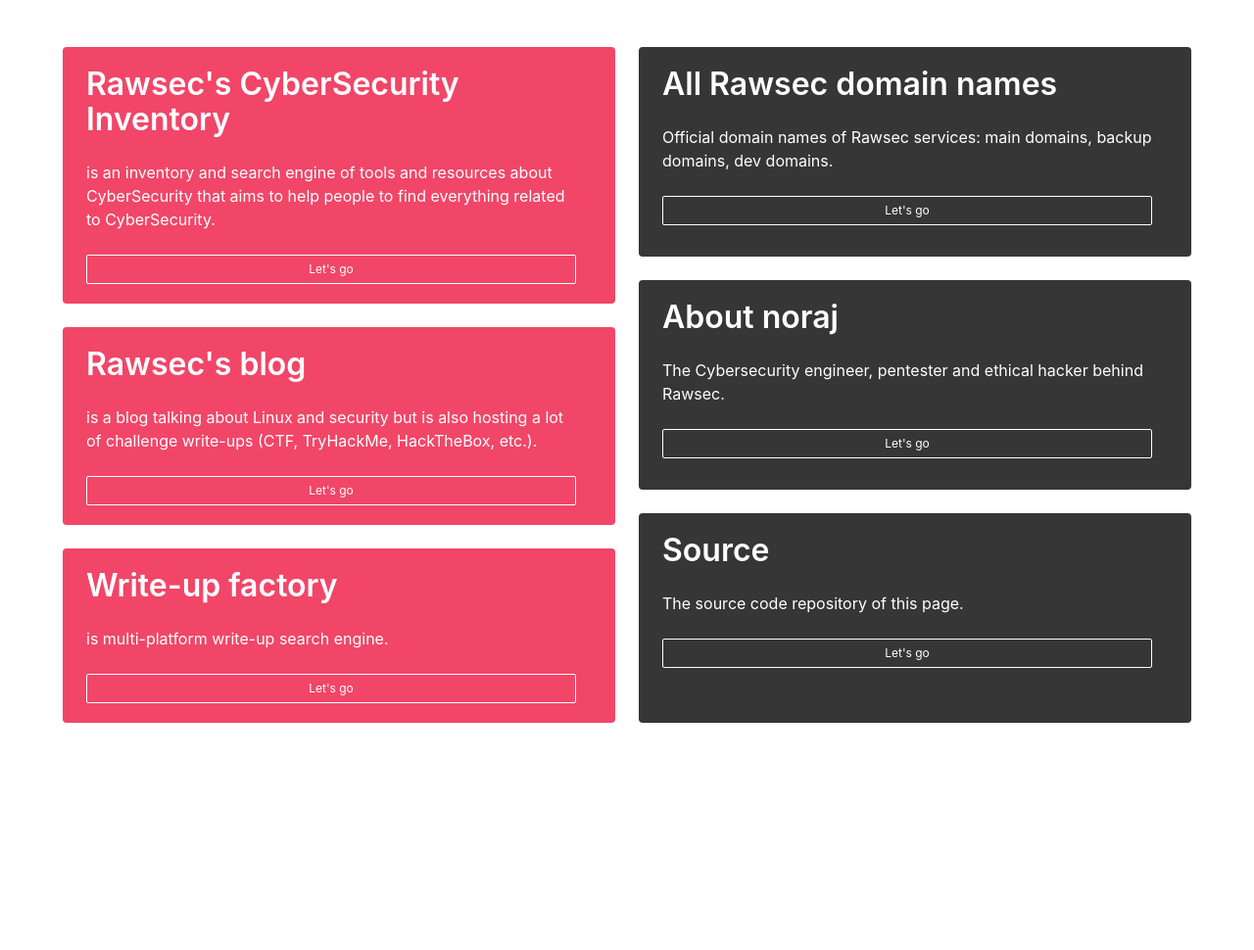
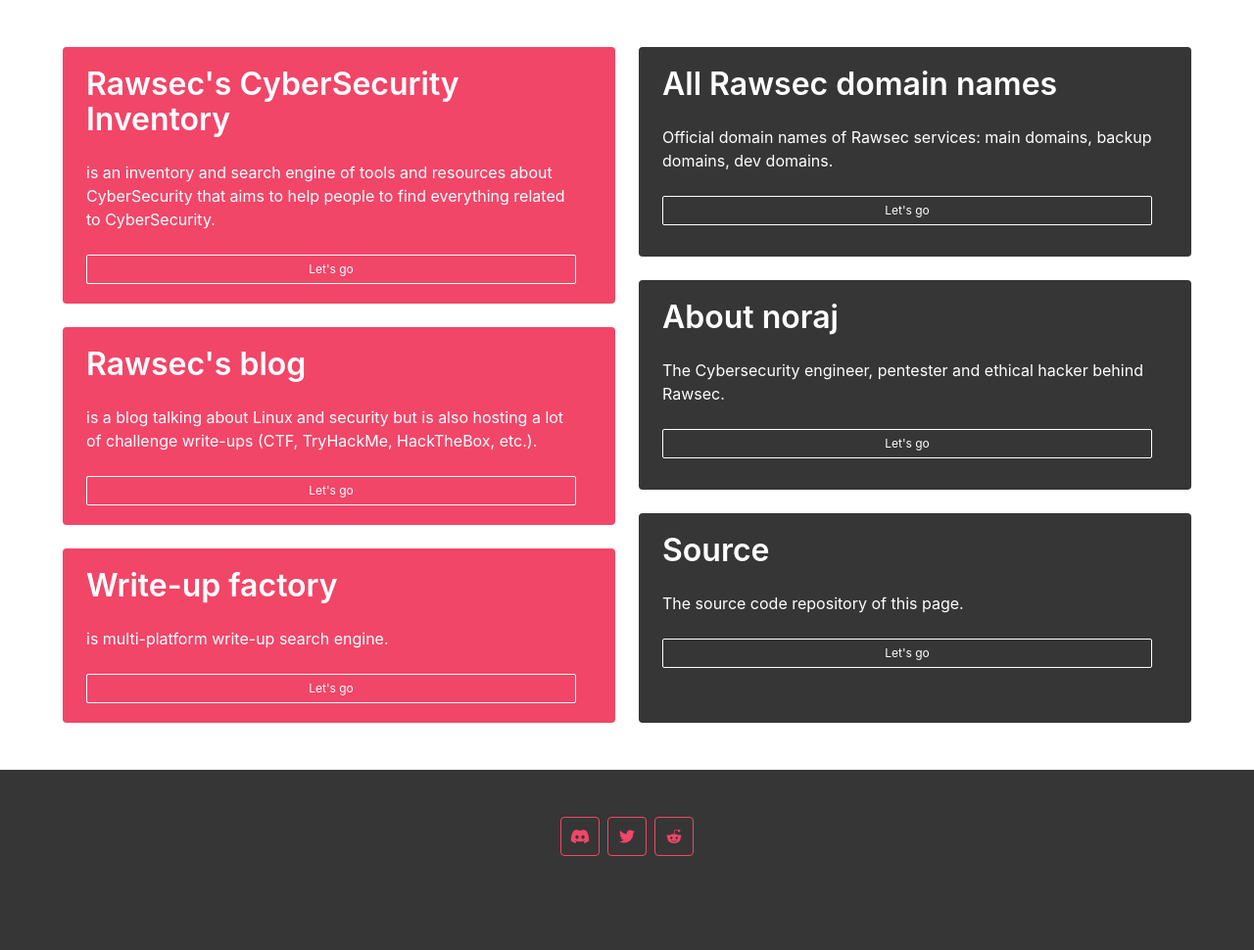
Before and after one commit to noraj/raw.pm, a plain HTML site: page docs/index.html in a window 1280 px wide. Shown: the whole page at 98% size. Before the commit the page ends 800 px from the top, so only its background shows below. Drawn offline with nearby package versions, Linux system fonts and the light colour scheme.

Commit message:
add social media links in footer

```diff
--- a/docs/index.html
+++ b/docs/index.html
@@ -4,7 +4,8 @@
     <meta charset="utf-8">
     <meta name="viewport" content="width=device-width, initial-scale=1">
     <title>raw.pm</title>
-    <link rel="stylesheet" href="https://cdn.jsdelivr.net/npm/bulma@0.9.2/css/bulma.min.css">
+    <link rel="stylesheet" href="https://cdn.jsdelivr.net/npm/bulma@0.9.2/css/bulma.min.css" integrity="sha256-O8SsQwDg1R10WnKJNyYgd9J3rlom+YSVcGbEF5RmfFk=" crossorigin="anonymous">
+    <link rel="stylesheet" href="https://cdnjs.cloudflare.com/ajax/libs/font-awesome/5.15.3/css/all.min.css" integrity="sha512-iBBXm8fW90+nuLcSKlbmrPcLa0OT92xO1BIsZ+ywDWZCvqsWgccV3gFoRBv0z+8dLJgyAHIhR35VZc2oM/gI1w==" crossorigin="anonymous" referrerpolicy="no-referrer" />
   </head>
   <body>
     <section class="section">
@@ -53,5 +54,28 @@
         </div>
       </div>
     </section>
+    <footer class="footer has-background-dark">
+      <nav class="level">
+        <div class="level-item has-text-centered">
+          <p class="buttons">
+            <a class="button is-link is-outlined is-danger" href="https://discord.gg/xvTb2vx" rel="noopener" target="_blank">
+              <span class="icon">
+                <i class="fab fa-discord"></i>
+              </span>
+            </a>
+            <a class="button is-link is-outlined is-danger" href="https://twitter.com/rawsec_cyber" rel="noopener" target="_blank">
+              <span class="icon">
+                <i class="fab fa-twitter"></i>
+              </span>
+            </a>
+            <a class="button is-link is-outlined is-danger" href="https://www.reddit.com/r/Rawsec" rel="noopener" target="_blank">
+              <span class="icon">
+                <i class="fab fa-reddit-alien"></i>
+              </span>
+            </a>
+          </p>
+        </div>
+      </nav>
+    </footer>
   </body>
 </html>
```
Lines whose indentation alone changed are shown as unchanged.
